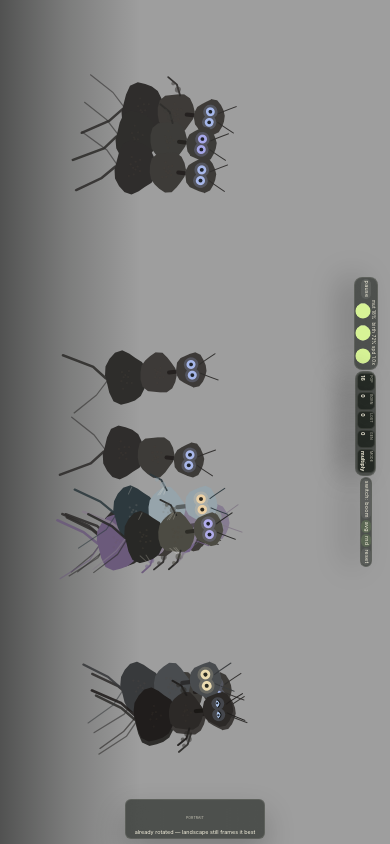
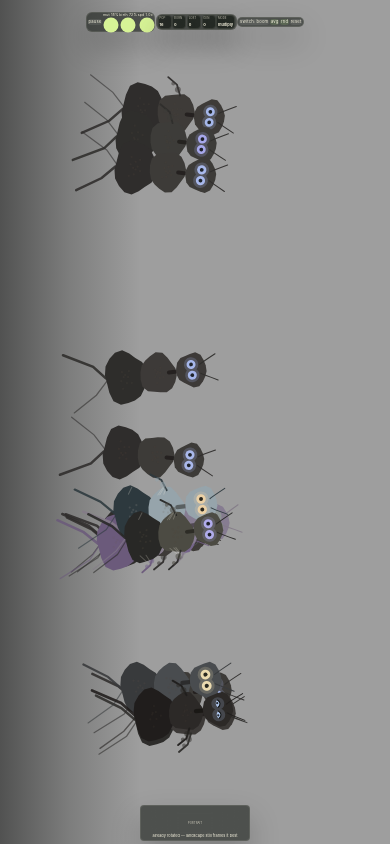
Before and after one commit to ka2le/crevo, a React (Vite) app: page / in a window 390 px wide. Built offline with nearby package versions, Linux system fonts and the light colour scheme.

Commit message:
Implement portrait render path and tiny phone UI

```diff
--- a/src/App.css
+++ b/src/App.css
@@ -144,76 +144,66 @@ body,
 
 @media (max-width: 760px) {
   .top-bar {
-    gap: 0.08rem;
-    padding-left: 0.08rem;
-    padding-right: 0.08rem;
+    gap: 0.05rem;
+    padding-left: 0.06rem;
+    padding-right: 0.06rem;
   }
 
   .control-group {
-    gap: 0.06rem;
-    padding: 0.05rem 0.08rem;
-    border-radius: 8px;
+    gap: 0.04rem;
+    padding: 0.03rem 0.05rem;
+    border-radius: 6px;
   }
 
   .button-control {
-    padding: 0.05rem 0.1rem;
-    font-size: 0.34rem;
+    padding: 0.03rem 0.06rem;
+    font-size: 0.26rem;
   }
 
   .slider-control {
-    font-size: 0.28rem;
-    gap: 0.02rem;
+    font-size: 0.22rem;
+    gap: 0.01rem;
   }
 
   .slider-control input {
-    width: clamp(14px, 4.5vw, 28px);
-    height: 10px;
+    width: clamp(10px, 3vw, 22px);
+    height: 8px;
   }
 
   .stat-pill {
-    min-width: 18px;
-    padding: 0.04rem 0.06rem;
-    border-radius: 5px;
+    min-width: 14px;
+    padding: 0.02rem 0.04rem;
+    border-radius: 4px;
   }
 
   .stat-pill span,
   .portrait-card span {
-    font-size: 0.22rem;
-    letter-spacing: 0.02em;
+    font-size: 0.18rem;
+    letter-spacing: 0.01em;
   }
 
   .stat-pill strong {
-    font-size: 0.32rem;
+    font-size: 0.24rem;
   }
 }
 
 @media (max-width: 760px) and (orientation: portrait) {
-  .rotatable-page {
-    position: fixed;
-    top: 50%;
-    left: 50%;
-    width: 100dvh;
-    height: 100dvw;
-    transform: translate(-50%, -50%) rotate(90deg);
-    transform-origin: center center;
-  }
-
   .portrait-hint {
     display: flex;
     inset: auto 0 0 0;
     justify-content: center;
-    padding: 0 0.18rem calc(max(0.18rem, env(safe-area-inset-bottom)) + 0.12rem);
+    padding: 0 0.12rem calc(max(0.12rem, env(safe-area-inset-bottom)) + 0.08rem);
     z-index: 5;
   }
 
   .portrait-card {
-    width: min(42vw, 140px);
-    padding: 0.12rem 0.16rem;
-    border-radius: 6px;
+    width: min(36vw, 110px);
+    padding: 0.06rem 0.1rem;
+    border-radius: 4px;
     text-align: center;
   }
 
   .portrait-card p {
-    font-size: 0.34rem;
+    font-size: 0.24rem;
   }
 }
--- a/src/game/GameCanvas.jsx
+++ b/src/game/GameCanvas.jsx
@@ -1,10 +1,11 @@
 import { useEffect, useRef } from 'react'
 import { useCrevoStore } from './store.js'
 import { renderWorld } from '../render/renderer.js'
-import { hitTestCreature } from '../input/hitTest.js'
+import { hitTestCreature, mapPortraitPointer } from '../input/hitTest.js'
 
 const HOLD_MS = 360
 const TOUCH_CLICK_GUARD_MS = 700
+const PORTRAIT_QUERY = '(max-width: 760px) and (orientation: portrait)'
 
 export function GameCanvas() {
   const canvasRef = useRef(null)
@@ -13,14 +14,16 @@ export function GameCanvas() {
   const animationFrameRef = useRef(null)
   const lastTimeRef = useRef(0)
   const ignoreClickUntilRef = useRef(0)
+  const portraitRef = useRef(false)
 
   useEffect(() => {
     const resize = () => {
       const canvas = canvasRef.current
       if (!canvas) return
-      const portraitRotated = window.matchMedia('(max-width: 760px) and (orientation: portrait)').matches
-      const width = portraitRotated ? window.innerHeight : window.innerWidth
-      const height = portraitRotated ? window.innerWidth : window.innerHeight
+      const portraitRotated = window.matchMedia(PORTRAIT_QUERY).matches
+      portraitRef.current = portraitRotated
+      const width = portraitRotated ? window.innerWidth : window.innerWidth
+      const height = portraitRotated ? window.innerHeight : window.innerHeight
       const ratio = window.devicePixelRatio || 1
       canvas.width = width * ratio
       canvas.height = height * ratio
@@ -28,7 +31,7 @@ export function GameCanvas() {
       canvas.style.height = `${height}px`
       const ctx = canvas.getContext('2d')
       ctx.setTransform(ratio, 0, 0, ratio, 0, 0)
-      useCrevoStore.getState().resize(width, height)
+      useCrevoStore.getState().resize(portraitRotated ? height : width, portraitRotated ? width : height)
     }
 
     resize()
@@ -51,6 +54,7 @@ export function GameCanvas() {
           width: canvas.clientWidth,
           height: canvas.clientHeight,
           pointer: state.pointer,
+          portrait: portraitRef.current,
         })
       }
       animationFrameRef.current = requestAnimationFrame(frame)
@@ -60,10 +64,18 @@ export function GameCanvas() {
     return () => cancelAnimationFrame(animationFrameRef.current)
   }, [])
 
+  const mapPointer = (clientX, clientY) => {
+    const state = useCrevoStore.getState()
+    if (!portraitRef.current) return { x: clientX, y: clientY, world: state.world }
+    const mapped = mapPortraitPointer(clientX, clientY, window.innerWidth)
+    return { x: mapped.x, y: mapped.y, world: state.world }
+  }
+
   const updatePointer = (clientX, clientY) => {
     const state = useCrevoStore.getState()
-    const hovered = hitTestCreature(state.world, clientX, clientY)
-    state.setPointer({ x: clientX, y: clientY, hovered })
+    const mapped = mapPointer(clientX, clientY)
+    const hovered = hitTestCreature(mapped.world, mapped.x, mapped.y)
+    state.setPointer({ x: mapped.x, y: mapped.y, hovered })
     return hovered
   }
 
--- a/src/input/hitTest.js
+++ b/src/input/hitTest.js
@@ -18,3 +18,8 @@ export const hitTestCreature = (world, x, y) => {
 
   return best
 }
+
+export const mapPortraitPointer = (clientX, clientY, width) => ({
+  x: clientY,
+  y: width - clientX,
+})
--- a/src/render/renderer.js
+++ b/src/render/renderer.js
@@ -12,9 +12,22 @@ const getBackdrop = () => {
   return cachedBackdrop
 }
 
-export const renderWorld = ({ ctx, world, width, height, pointer }) => {
+export const renderWorld = ({ ctx, world, width, height, pointer, portrait = false }) => {
   ctx.clearRect(0, 0, width, height)
 
+  if (portrait) {
+    ctx.save()
+    ctx.translate(width, 0)
+    ctx.rotate(Math.PI / 2)
+    drawScene(ctx, world, height, width)
+    ctx.restore()
+    return
+  }
+
+  drawScene(ctx, world, width, height)
+}
+
+const drawScene = (ctx, world, width, height) => {
   ctx.fillStyle = config.visuals.background.baseFill
   ctx.fillRect(0, 0, width, height)
 
```
Also changed, not shown: 4 other files (tests, documents, lock files or other folders).
